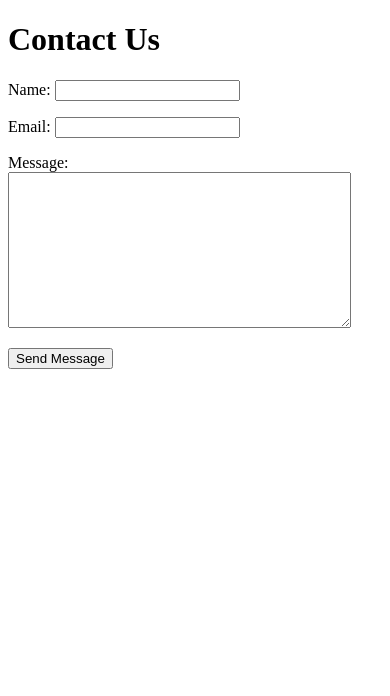
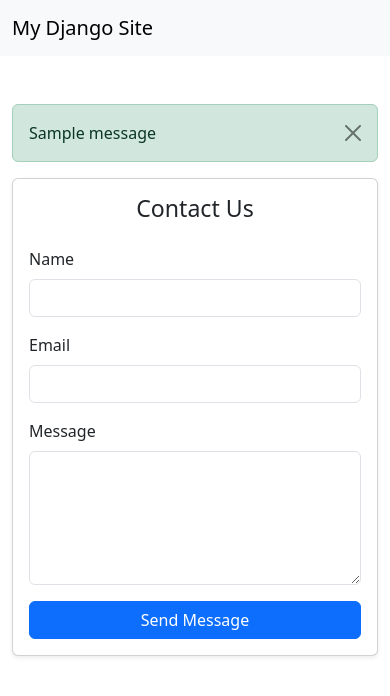
Before and after one commit to afsaneh-sarboland/Django-Tutorial, a Django app: page /contact/ in a window 390 px wide. Shown: the top 696 px of the page. Run offline with Django 5.2, Linux system fonts and the light colour scheme; tables that the repository leaves empty hold one stand-in row (values such as "Sample post"); one stand-in notice (Sample message) is shown; some libraries are stand-ins or nearby versions.

Commit message:
Part06 - Django Messages + Bootstrap

```diff
--- a/mysite/contact/forms.py
+++ b/mysite/contact/forms.py
@@ -1,8 +1,14 @@
 from django import forms
 from .models import Contact
+
 
 
 class ContactForm(forms.ModelForm):
     class Meta:
         model = Contact
         fields = ['name', 'email', 'message']
+        widgets = {
+            'name': forms.TextInput(attrs={'class': 'form-control', 'id': 'id_name'}),
+            'email': forms.EmailInput(attrs={'class': 'form-control', 'id': 'id_email'}),
+            'message': forms.Textarea(attrs={'class': 'form-control', 'id': 'id_message', 'rows': 5}),
+        }
--- a/mysite/contact/views.py
+++ b/mysite/contact/views.py
@@ -3,6 +3,8 @@ from django.http import HttpResponse, request
 from .forms import ContactForm
 from django.core.mail import send_mail
 from django.conf import settings
+from django.contrib import messages
+
 
 # Create your views here.
 
@@ -28,19 +30,15 @@ def home(request):
 
 
 def contact_view(request):
-    form = ContactForm(request.POST or None)
-    success = False
-    if form.is_valid():
-        name = form.cleaned_data['name']
-        email = form.cleaned_data['email']
-        message = form.cleaned_data['message']
-        send_mail(subject=f"New message from {name}",
-                  message=message,
-                  from_email=settings.EMAIL_HOST_USER,
-                  recipient_list=['sarboland.afsaneh@gmail.com'],
-                  fail_silently=False
-                  )
-        success = True
-        form = ContactForm() #reset the form
-        return render(request, 'contact/contact.html', {'form': form,'success':success})
-    return render(request, 'contact/contact.html', {'form':form})
+    if request.method == 'POST':
+        form = ContactForm(request.POST)
+        if form.is_valid():
+            form.save()
+            messages.success(request, "Your message has been sent successfully.")
+            return redirect('contact')  # redirect برای جلوگیری از resubmission
+        else:
+            messages.error(request, "Please correct the errors below.")
+    else:
+        form = ContactForm()
+
+    return render(request, 'contact/contact.html', {'form': form})
--- a/mysite/mysite/settings.py
+++ b/mysite/mysite/settings.py
@@ -39,6 +39,7 @@ INSTALLED_APPS = [
     'django.contrib.messages',
     'django.contrib.staticfiles',
     'contact',
+    'widget_tweaks',
 ]
 
 MIDDLEWARE = [
@@ -129,4 +130,4 @@ EMAIL_HOST = 'smtp.gmail.com'
 EMAIL_PORT = 587
 EMAIL_USE_TLS = True
 EMAIL_HOST_USER = 'your_email@gmail.com'
-EMAIL_HOST_PASSWORD = 'your_password'
+EMAIL_HOST_PASSWORD = 'your_app_password'
--- /dev/null
+++ b/mysite/templates/base.html
@@ -0,0 +1,30 @@
+<!doctype html>
+<html lang="en">
+<head>
+  <meta charset="utf-8">
+  <meta name="viewport" content="width=device-width, initial-scale=1">
+  <title>{% block title %}My Django Site{% endblock %}</title>
+
+  <!-- Bootstrap CSS (CDN) -->
+  <link href="https://cdn.jsdelivr.net/npm/bootstrap@5.3.0/dist/css/bootstrap.min.css" rel="stylesheet">
+
+  {% block extra_head %}{% endblock %}
+</head>
+<body>
+  <!-- Optional navbar -->
+  <nav class="navbar navbar-expand-lg navbar-light bg-light">
+    <div class="container">
+      <a class="navbar-brand" href="/">My Django Site</a>
+    </div>
+  </nav>
+
+  <main class="container my-5">
+    {% block content %}{% endblock %}
+  </main>
+
+  <!-- Bootstrap JS bundle -->
+  <script src="https://cdn.jsdelivr.net/npm/bootstrap@5.3.0/dist/js/bootstrap.bundle.min.js"></script>
+
+  {% block extra_js %}{% endblock %}
+</body>
+</html>
--- a/mysite/templates/contact/contact.html
+++ b/mysite/templates/contact/contact.html
@@ -1,16 +1,67 @@
-<!DOCTYPE html>
-<html lang="en">
-    <head>
-        <meta charset= "UTF-8">
-        <meta name= "viewport" content= "width=device-width, initial-scale=1.0">
-        <title>Contact Us</title>
-    </head>
-<body>
-    <h1>Contact Us</h1>
-    <form method="POST">
-        {% csrf_token %}
-        {{ form.as_p }}
-        <button type="submit"> Send Message</button>
-    </form>
-</body>
-</html>
+{% extends 'base.html' %}
+{% load widget_tweaks %}
+
+{% block title %}Contact Us - My Django Site{% endblock %}
+
+{% block content %}
+  <!-- Messages block -->
+  {% if messages %}
+    {% for message in messages %}
+      <div class="alert alert-{{ message.tags }} alert-dismissible fade show" role="alert">
+        {{ message }}
+        <button type="button" class="btn-close" data-bs-dismiss="alert" aria-label="Close"></button>
+      </div>
+    {% endfor %}
+  {% endif %}
+
+  <div class="row justify-content-center">
+    <div class="col-md-8 col-lg-6">
+      <div class="card shadow-sm">
+        <div class="card-body">
+          <h3 class="card-title mb-4 text-center">Contact Us</h3>
+
+          <form method="post" novalidate>
+            {% csrf_token %}
+
+            <!-- Name -->
+            <div class="mb-3">
+              <label for="id_name" class="form-label">Name</label>
+              {{ form.name|add_class:"form-control" }}
+              {% if form.name.errors %}
+                <div class="form-text text-danger">
+                  {{ form.name.errors.0 }}
+                </div>
+              {% endif %}
+            </div>
+
+            <!-- Email -->
+            <div class="mb-3">
+              <label for="id_email" class="form-label">Email</label>
+              {{ form.email|add_class:"form-control" }}
+              {% if form.email.errors %}
+                <div class="form-text text-danger">
+                  {{ form.email.errors.0 }}
+                </div>
+              {% endif %}
+            </div>
+
+            <!-- Message -->
+            <div class="mb-3">
+              <label for="id_message" class="form-label">Message</label>
+              {{ form.message|add_class:"form-control" }}
+              {% if form.message.errors %}
+                <div class="form-text text-danger">
+                  {{ form.message.errors.0 }}
+                </div>
+              {% endif %}
+            </div>
+
+            <button type="submit" class="btn btn-primary w-100">Send Message</button>
+          </form>
+
+        </div>
+      </div>
+    </div>
+  </div>
+
+{% endblock %}
```
Also changed, not shown: mysite/db.sqlite3.
